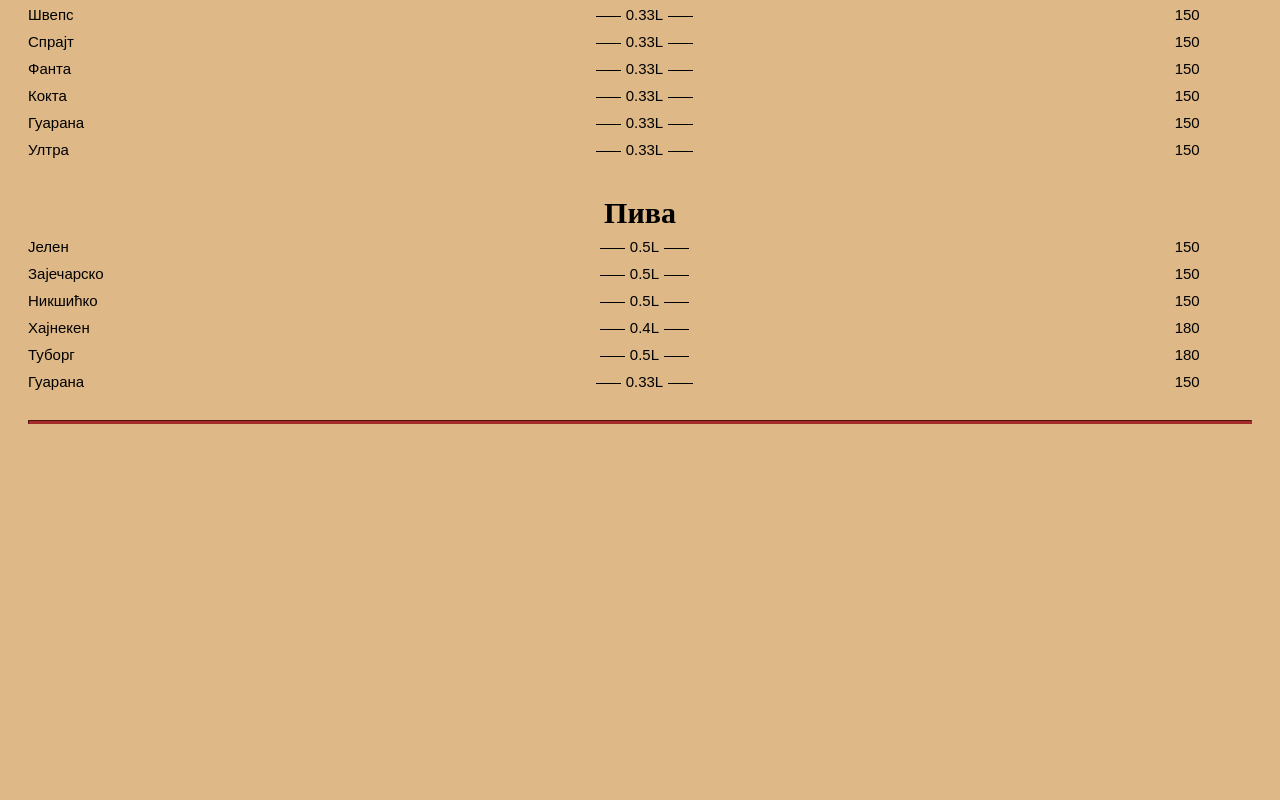
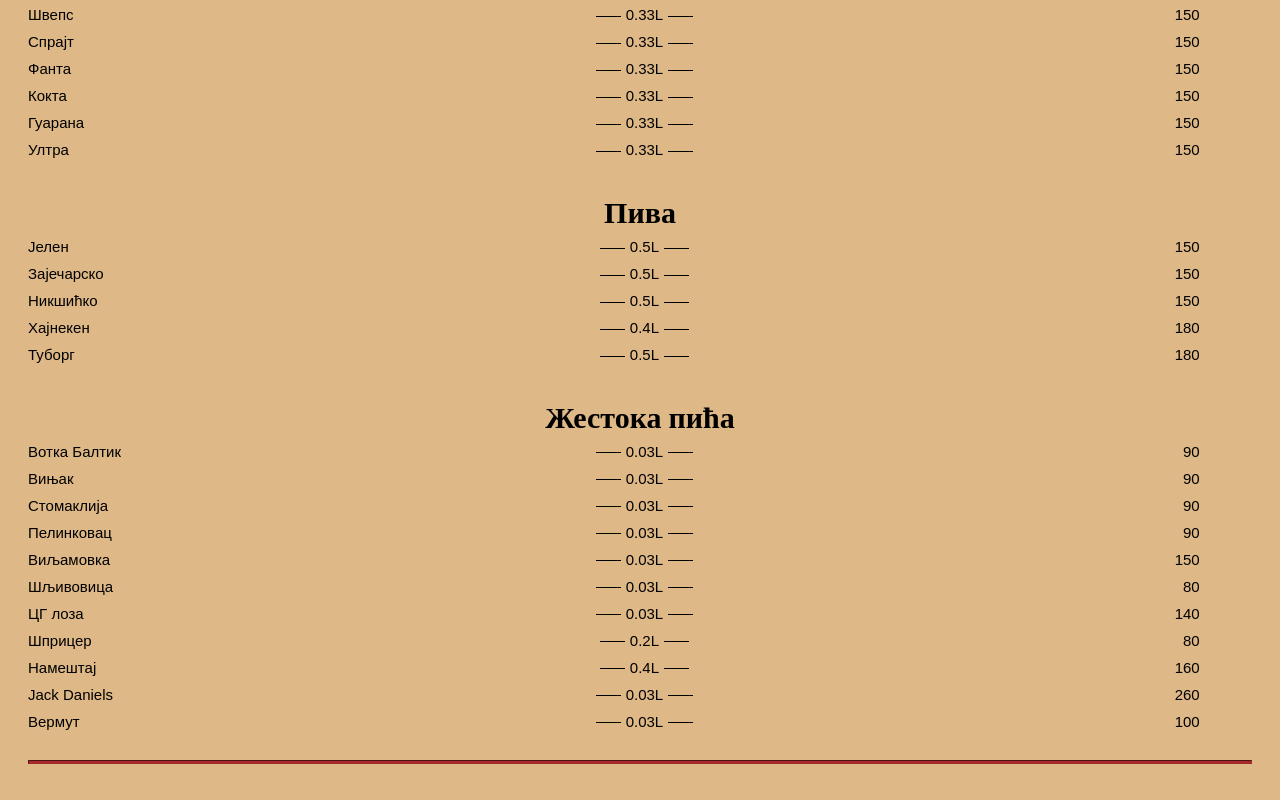
Before and after one commit to andjelakafe/andjelakafe.github.io, a plain HTML site: page index.html in a window 1280 px wide. Shown: the part 1150-1950 px from the top of the page. Before the commit the page ends 1610 px from the top, so only its background shows below. Drawn offline with Linux system fonts and the light colour scheme.

Commit message:
Update index.html

```diff
--- a/index.html
+++ b/index.html
@@ -177,16 +177,67 @@
                 <p class="quantity">0.5L</p>
                 <p class="price">180</p>
               </article>
+          </section>
+          <section>
+            <h2>Жестока пића</h2>
+            <img
+            />
               <article class="item">
-                <p class="dessert">Гуарана</p>
-                <p class="quantity">0.33L</p>
+                <p class="dessert">Вотка Балтик</p>
+                <p class="quantity">0.03L</p>
+                <p class="price">90</p>
+              </article>
+              <article class="item">
+                <p class="dessert">Вињак</p>
+                <p class="quantity">0.03L</p>
+                <p class="price">90</p>
+              </article>
+              <article class="item">
+                <p class="dessert">Стомаклија</p>
+                <p class="quantity">0.03L</p>
+                <p class="price">90</p>
+              </article>
+              <article class="item">
+                <p class="dessert">Пелинковац</p>
+                <p class="quantity">0.03L</p>
+                <p class="price">90</p>
+              </article>
+              <article class="item">
+                <p class="dessert">Виљамовка</p>
+                <p class="quantity">0.03L</p>
                 <p class="price">150</p>
               </article>
-
-
-
-
+              <article class="item">
+                <p class="dessert">Шљивовица</p>
+                <p class="quantity">0.03L</p>
+                <p class="price">80</p>
+              </article>
+              <article class="item">
+                <p class="dessert">ЦГ лоза</p>
+                <p class="quantity">0.03L</p>
+                <p class="price">140</p>
+              </article>
           </section>
+          <article class="item">
+            <p class="dessert">Шприцер</p>
+            <p class="quantity">0.2L</p>
+            <p class="price">80</p>
+          </article>
+          <article class="item">
+            <p class="dessert">Намештај</p>
+            <p class="quantity">0.4L</p>
+            <p class="price">160</p>
+          </article>
+          <article class="item">
+            <p class="dessert">Jack Daniels</p>
+            <p class="quantity">0.03L</p>
+            <p class="price">260</p>
+          </article>
+          <article class="item">
+            <p class="dessert">Вермут</p>
+            <p class="quantity">0.03L</p>
+            <p class="price">100</p>
+          </article>
       </main>
       <hr class="bottom-line" />
       <footer>
```
